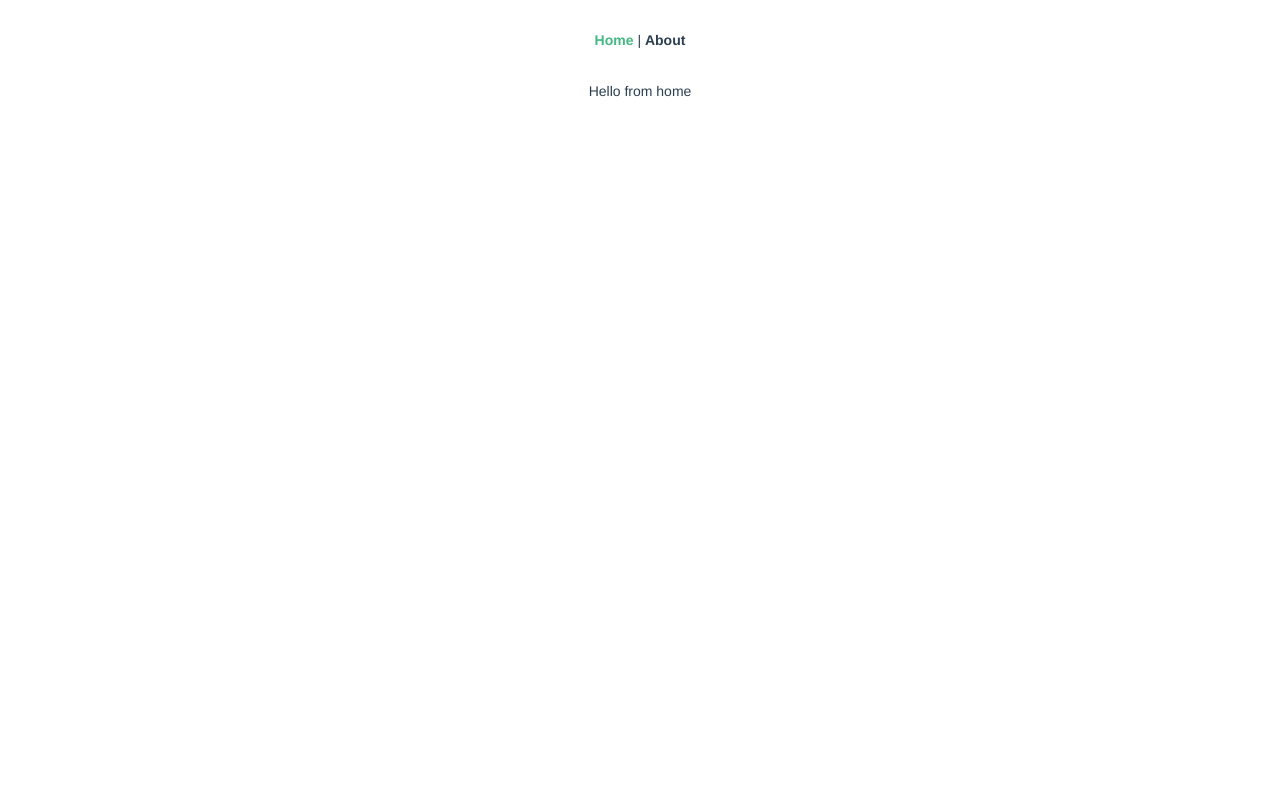
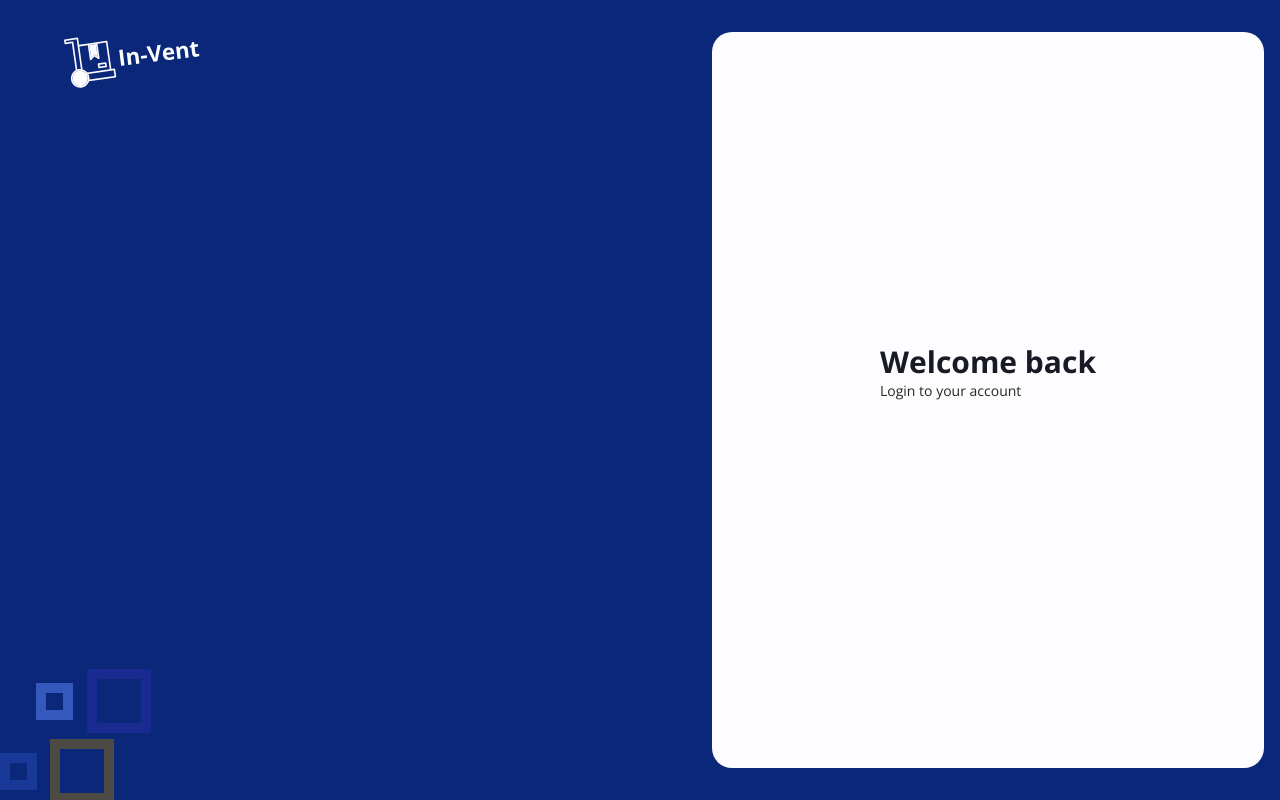
Before and after one commit to Mr-Malomz/invent, a Vue app: page / in a window 1280 px wide. Built offline with nearby package versions, Linux system fonts and the light colour scheme.

Commit message:
login setup

```diff
--- a/babel.config.js
+++ b/babel.config.js
@@ -1,5 +1,13 @@
 module.exports = {
-  presets: [
-    '@vue/cli-plugin-babel/preset'
-  ]
-}
+	presets: ['@vue/cli-plugin-babel/preset'],
+	// plugins: [
+	// 	[
+	// 		'import',
+	// 		{
+	// 			libraryName: 'ant-design-vue',
+	// 			libraryDirectory: 'es',
+	// 			style: 'css',
+	// 		},
+	// 	], // `style: true` for less
+	// ],
+};
--- a/package.json
+++ b/package.json
@@ -8,8 +8,8 @@
   },
   "dependencies": {
     "@tailwindcss/postcss7-compat": "^2.0.2",
-    "ant-design-vue": "^1.7.2",
     "autoprefixer": "^9.8.6",
+    "babel-plugin-import": "^1.13.3",
     "core-js": "^3.6.5",
     "postcss": "^7.0.35",
     "tailwindcss": "npm:@tailwindcss/postcss7-compat@^2.0.2",
--- a/src/App.vue
+++ b/src/App.vue
@@ -1,30 +1,6 @@
 <template>
-  <div id="nav">
-    <router-link to="/">Home</router-link> |
-    <router-link to="/about">About</router-link>
-  </div>
   <router-view/>
 </template>
 
 <style>
-#app {
-  font-family: Avenir, Helvetica, Arial, sans-serif;
-  -webkit-font-smoothing: antialiased;
-  -moz-osx-font-smoothing: grayscale;
-  text-align: center;
-  color: #2c3e50;
-}
-
-#nav {
-  padding: 30px;
-}
-
-#nav a {
-  font-weight: bold;
-  color: #2c3e50;
-}
-
-#nav a.router-link-exact-active {
-  color: #42b983;
-}
 </style>
--- a/src/assets/styles/main.css
+++ b/src/assets/styles/main.css
@@ -1,3 +1,10 @@
 @tailwind base;
 @tailwind components;
+
+@layer components {
+	body {
+		font-family: 'Open Sans', 'sans-serif' !important;
+	}
+}
+
 @tailwind utilities;
--- a/src/router/index.ts
+++ b/src/router/index.ts
@@ -1,11 +1,11 @@
 import { createRouter, createWebHistory, RouteRecordRaw } from 'vue-router'
-import Home from '../views/Home.vue'
+import Login from '../views/Login.vue'
 
 const routes: Array<RouteRecordRaw> = [
   {
     path: '/',
-    name: 'Home',
-    component: Home
+    name: 'Login',
+    component: Login
   },
   {
     path: '/about',
--- a/src/views/Home.vue
+++ /dev/null
@@ -1,16 +0,0 @@
-<template>
-	<div class="home">
-		Hello from home
-	</div>
-</template>
-
-<script lang="ts">
-import { defineComponent } from 'vue';
-
-export default defineComponent({
-	name: 'Home',
-	components: {
-
-	},
-});
-</script>
--- /dev/null
+++ b/src/views/Login.vue
@@ -0,0 +1,86 @@
+<template>
+	<div
+		class="h-screen w-screen bg-brand-blue-hover py-4 pl-4 pr-4 lg:pl-16 lg:py-8 bg-overlay"
+	>
+		<section class="flex justify-center h-full">
+			<div
+				class="w-full h-full 2xl:w-6/12 flex lg:justify-between flex-col lg:flex-row"
+			>
+				<header>
+					<router-link to="/">
+						<img
+							src="../assets/utils/inventlogo.svg"
+							class="h-10 lg:h-14 mb-4 lg:mb-0"
+							alt="in-vent logo"
+						/>
+					</router-link>
+				</header>
+				<section
+					class="bg-brand-white form-sec h-full flex flex-col justify-center items-center"
+				>
+					<div class="mb-14">
+						<h1
+							class="text-2xl lg:text-3xl font-bold text-brand-black"
+						>
+							Welcome back
+						</h1>
+						<p>Login to your account</p>
+					</div>
+					<!-- <a-form :form="form" @submit="handleSubmit">
+						<a-form-item label="Username">
+							<a-input
+								v-decorator="[
+									'username',
+									{
+										rules: [
+											{
+												required: true,
+												message:
+													'Username is required!',
+											},
+										],
+									},
+								]"
+							/>
+						</a-form-item>
+						<a-button type="primary" html-type="submit">
+							Submit
+						</a-button>
+					</a-form> -->
+				</section>
+			</div>
+		</section>
+	</div>
+</template>
+
+<script lang="ts">
+import { defineComponent } from 'vue';
+
+export default defineComponent({
+	name: 'Login',
+	components: {},
+	methods: {
+		handleSubmit() {},
+	},
+});
+</script>
+
+<style scoped>
+.bg-overlay {
+	background-image: url('../assets/utils/shapes.svg');
+	background-repeat: no-repeat;
+	background-position: bottom left;
+}
+
+.form-sec {
+	width: 100%;
+	border-radius: 10px;
+}
+
+@media (min-width: 1024px) {
+	.form-sec {
+		width: 34.5rem;
+		border-radius: 20px;
+	}
+}
+</style>
```
Also changed, not shown: src/main.ts (+10 -7 lines), src/assets/utils/inventlogo.svg (added), 1 other file (tests, documents, lock files or other folders).
